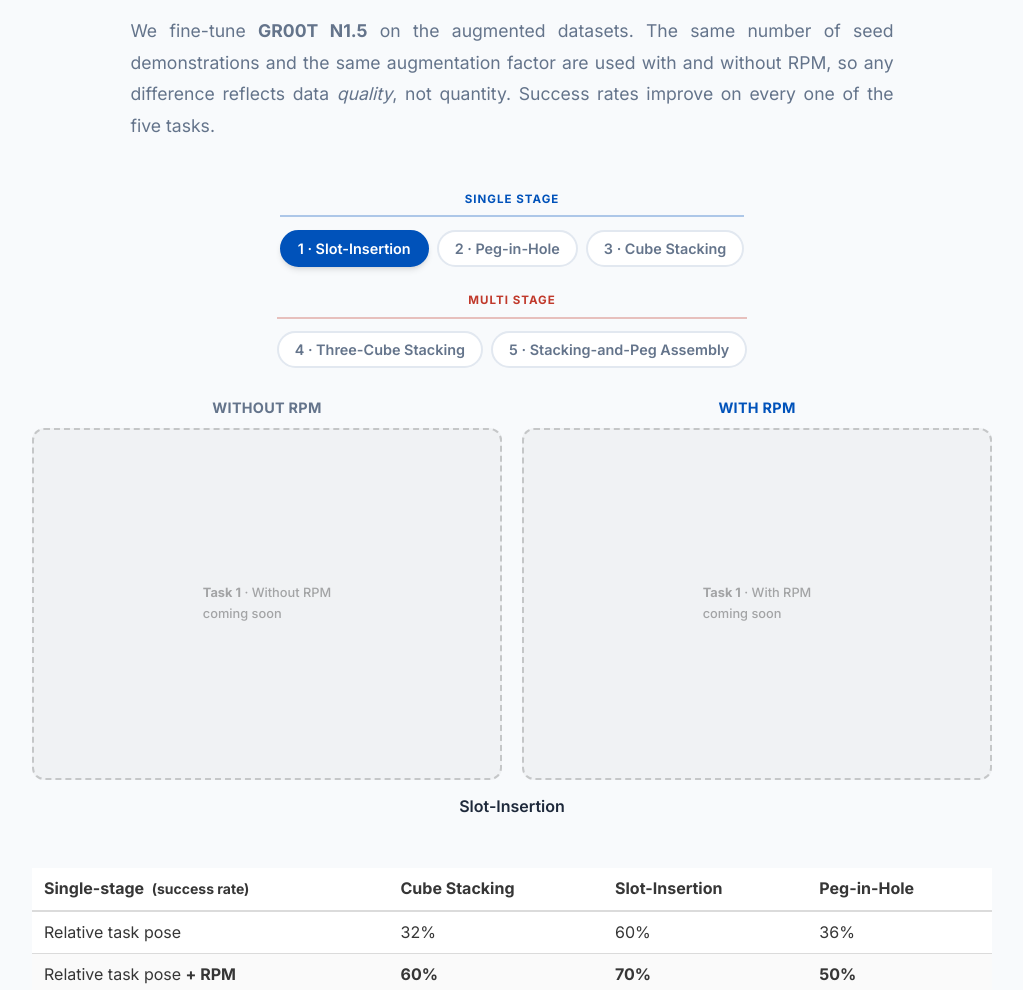
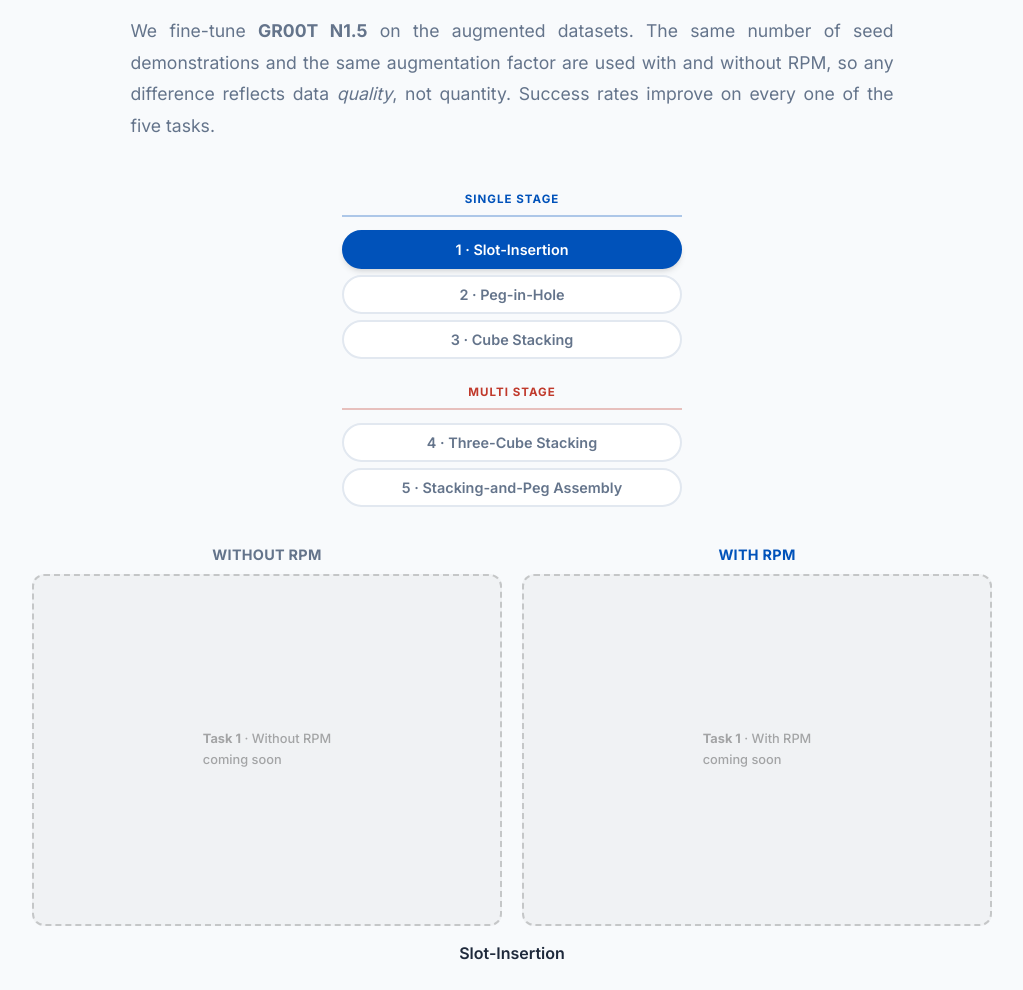
Before and after one commit to Rla-GusWns/RPM, a plain HTML site: page index.html in a window 1280 px wide. Shown: the part 4659-5649 px from the top of the page, without its empty margins (128-1151 px from the left). Drawn offline with Linux system fonts and the light colour scheme; some icons are missing.

Commit message:
Stack the task tabs in a single vertical column
Side-by-side groups squeezed each group's tabs onto two wrapped lines. A
340px column fits the longest label on one line and keeps the two stage
brackets clearly separated.

```diff
--- a/index.html
+++ b/index.html
@@ -54,7 +54,7 @@
 
   <!-- Critical CSS -->
   <link rel="stylesheet" href="static/css/bulma.min.css">
-  <link rel="stylesheet" href="static/css/index.css?v=6">
+  <link rel="stylesheet" href="static/css/index.css?v=7">
 
   <!-- Non-critical CSS -->
   <link rel="preload" href="static/css/fontawesome.all.min.css" as="style" onload="this.onload=null;this.rel='stylesheet'">
@@ -67,7 +67,7 @@
   <link href="https://fonts.googleapis.com/css2?family=Inter:wght@400;500;600;700;800&display=swap" rel="stylesheet">
 
   <script defer src="static/js/fontawesome.all.min.js"></script>
-  <script defer src="static/js/index.js?v=6"></script>
+  <script defer src="static/js/index.js?v=7"></script>
 
   <script type="application/ld+json">
   {
--- a/static/css/index.css
+++ b/static/css/index.css
@@ -786,11 +786,15 @@
 
 .task-tablist {
   display: flex;
-  flex-wrap: wrap;
-  justify-content: center;
-  align-items: flex-start;
-  gap: 1.5rem 3rem;
-  margin-bottom: 1.75rem;
+  flex-direction: column;
+  gap: 1.5rem;
+  width: 100%;
+  max-width: 340px;
+  margin: 0 auto 2.25rem;
+}
+
+.task-group {
+  width: 100%;
 }
 
 /* Single- and multi-stage tasks are bracketed separately so a visitor can tell
@@ -808,9 +812,9 @@
 
 .task-group-tabs {
   display: flex;
-  flex-wrap: wrap;
-  justify-content: center;
-  gap: 0.5rem;
+  flex-direction: column;
+  align-items: stretch;
+  gap: 0.4rem;
   padding-top: 0.8rem;
   border-top: 2px solid rgba(0, 82, 186, 0.3);
 }
@@ -835,7 +839,9 @@
 }
 
 .task-tab {
-  padding: 0.5rem 1rem;
+  width: 100%;
+  text-align: center;
+  padding: 0.55rem 1rem;
   border: 2px solid var(--border-color);
   border-radius: 999px;
   background: var(--background-primary);
```
